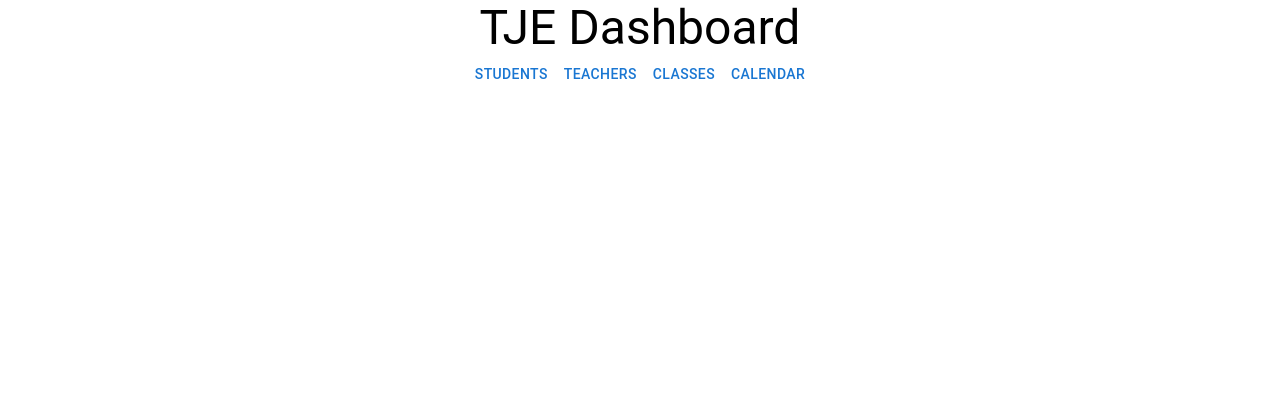
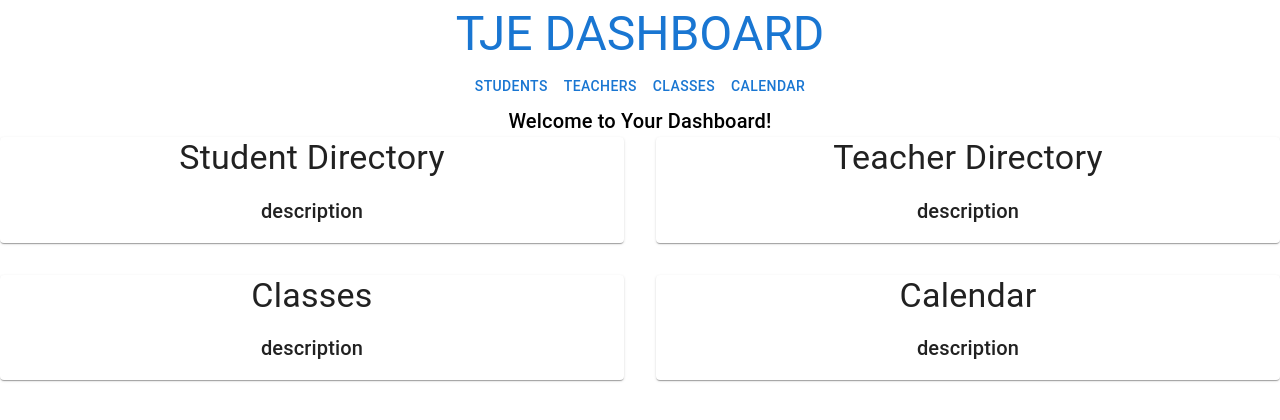
Before and after one commit to ou-brandon/school-dashboard, a React (Create React App) app: page / in a window 1280 px wide. Shown: the top 420 px of the page. Built offline with nearby package versions, Linux system fonts and the light colour scheme.

Commit message:
Added homepage

```diff
--- a/src/App.js
+++ b/src/App.js
@@ -1,12 +1,14 @@
 import './App.css';
 import Navbar from './components/navbar/Navbar.js';
 import { Outlet } from 'react-router-dom';
+import Homepage from './components/Homepage/Homepage';
 
 function App() {
   return (
     <div className="App">
       <Navbar />
       <Outlet />
+      <Homepage />
     </div>
   );
 }
--- /dev/null
+++ b/src/Components/Homepage/Homepage.js
@@ -0,0 +1,63 @@
+import React from 'react';
+import { Link } from 'react-router-dom';
+import { Box } from '@mui/system';
+import { CardActionArea, CardContent, Typography } from '@mui/material';
+import { Grid } from '@mui/material';
+import { Card } from '@mui/material';
+
+const Homepage = (props) => {
+    return (
+        <>
+            <Box>
+                <Typography variant='h6'>Welcome to Your Dashboard!</Typography>
+                <Grid container spacing={{ xs:4, md:4}}>
+                    <Grid item xs={6}>
+
+                        <Card>
+                            <CardActionArea component={Link} to='/students'>
+                                <Typography variant='h4'>Student Directory</Typography>
+                                <CardContent>
+                                    <Typography variant='h6'>description</Typography>
+                                </CardContent>
+                            </CardActionArea>
+
+                        </Card>
+                    </Grid>
+                    <Grid item xs={6}>
+                        <Card>
+                            <CardActionArea component={Link} to='/teachers'>
+                                <Typography variant='h4'>Teacher Directory</Typography>
+                                <CardContent>
+                                    <Typography variant='h6'>description</Typography>
+                                </CardContent>
+                            </CardActionArea>
+                        </Card>
+                    </Grid>
+                    <Grid item xs={6}>
+                        <Card>
+                            <CardActionArea component={Link} to='/classes'>
+                                <Typography variant='h4'>Classes</Typography>
+                                <CardContent>
+                                    <Typography variant='h6'>description</Typography>
+                                </CardContent>
+                            </CardActionArea>
+                        </Card>
+                    </Grid>
+                    <Grid item xs={6}>
+                        <Card>
+                        <CardActionArea component={Link} to='/calendar'>
+                                <Typography variant='h4'>Calendar</Typography>
+                                <CardContent>
+                                    <Typography variant='h6'>description</Typography>
+                                </CardContent>
+                            </CardActionArea>
+                        </Card>
+                    </Grid>
+                </Grid>
+            </Box>
+        </>
+
+    );
+}
+
+export default Homepage;
--- a/src/components/navbar/Navbar.js
+++ b/src/components/navbar/Navbar.js
@@ -5,7 +5,9 @@ import { Typography } from '@mui/material';
 const Navbar = props => {
 	return (
 		<>
-			<Typography variant="h3">TJE Dashboard</Typography>
+			<Button component={Link} to="/">
+				<Typography variant="h3">TJE Dashboard</Typography>
+			</Button>
 			<nav>
 				<Button variant="text" component={Link} to="/students">Students</Button>
 				<Button variant="text" component={Link} to="/teachers">Teachers</Button>
```
